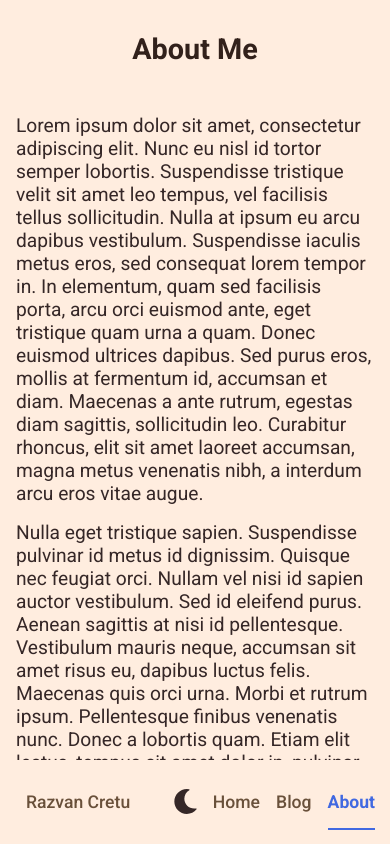
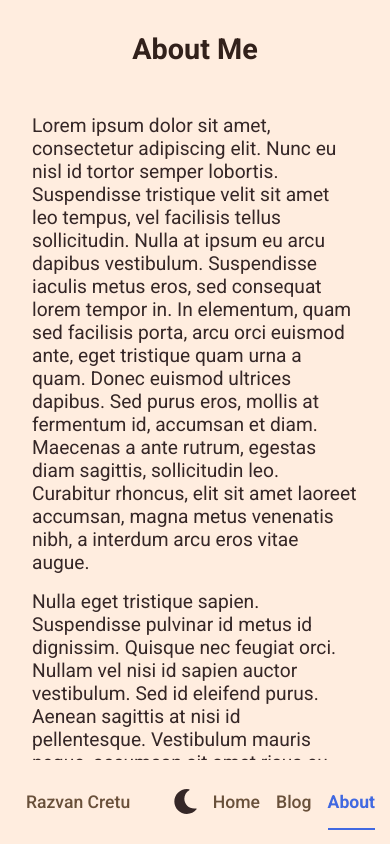
Before and after one commit to RazvanCretu/razvicodes-frontend, a React (Create React App) app: page /about in a window 390 px wide. Built offline with nearby package versions, Linux system fonts and the light colour scheme; no server answers.

Commit message:
Fix the padding on About page.

```diff
--- a/src/styles/About/Container.module.css
+++ b/src/styles/About/Container.module.css
@@ -78,7 +78,7 @@ and (max-width: 1400px) {
 @media only screen
 and (max-width: 767px) {
     .About {
-        padding: 0 1rem;
+        padding: 0 2rem;
     }
 }
 
```
